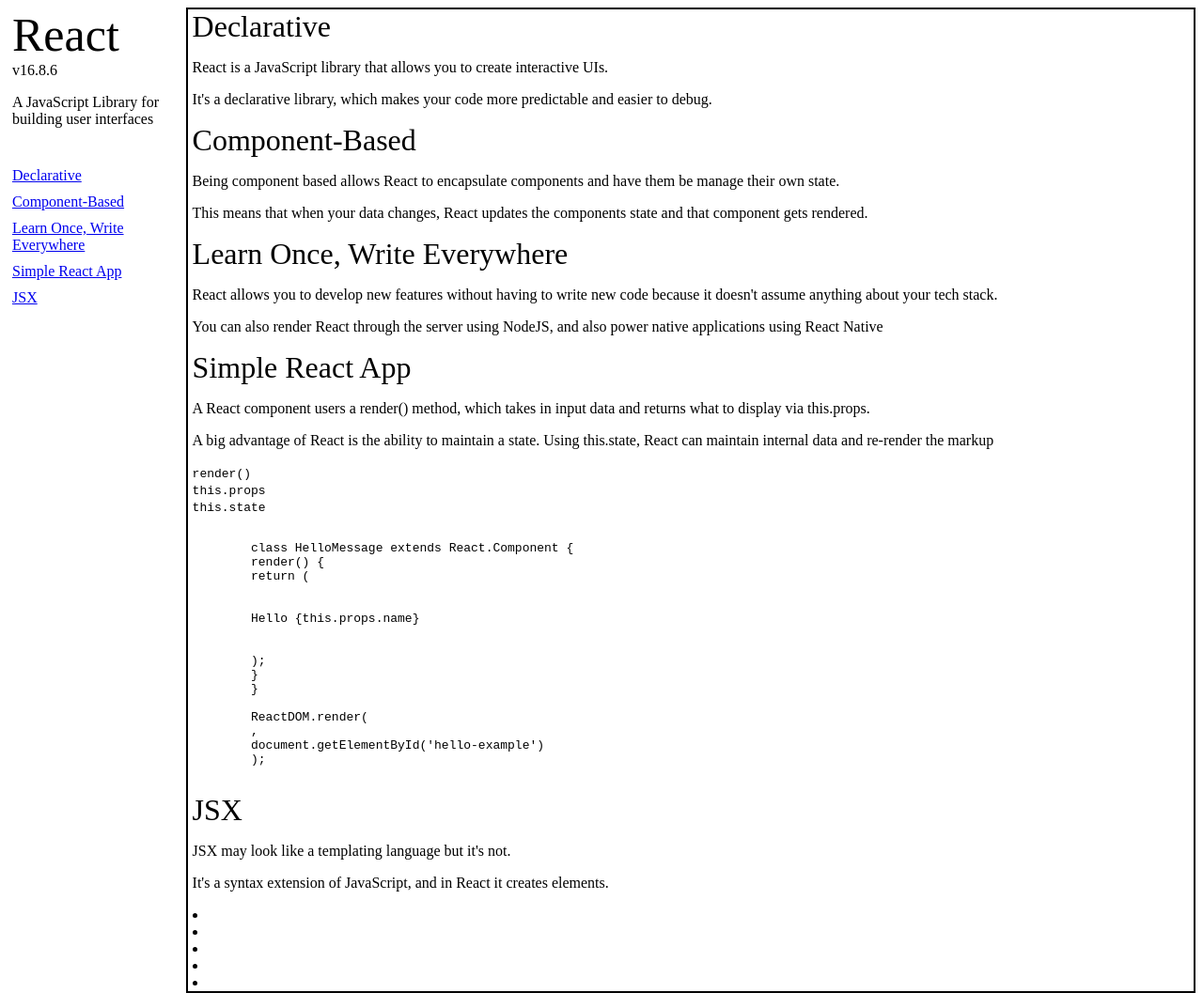
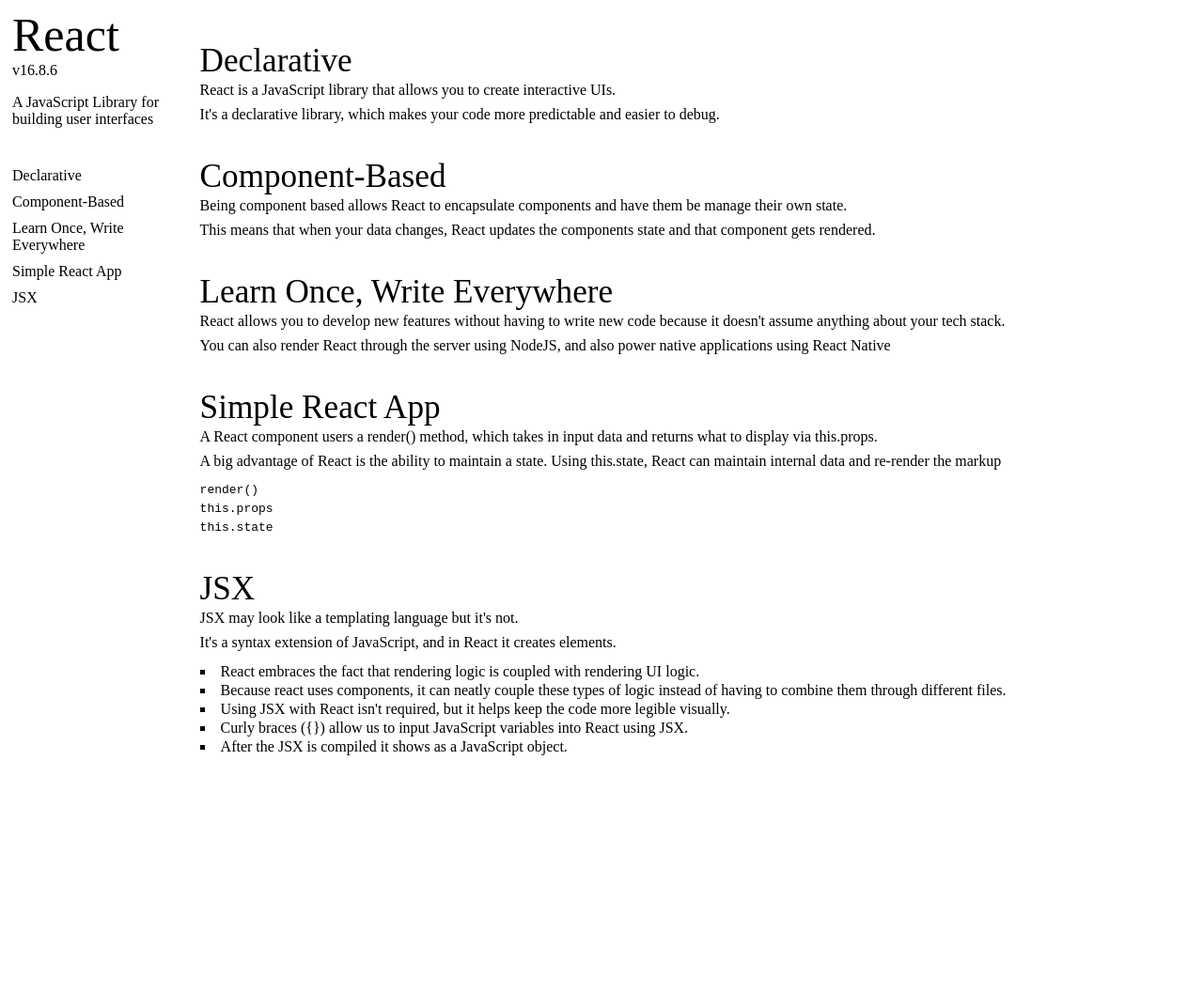
Before and after one commit to sandricoprovo/React-Page-Redesign, a plain HTML site: page index.html in a window 1280 px wide. Shown: the whole page at 94% size. After the commit the page ends 816 px from the top, so only its background shows below. Drawn offline with Linux system fonts and the light colour scheme.

Commit message:
Started to add more styling

```diff
--- a/index.html
+++ b/index.html
@@ -74,25 +74,10 @@
 						this.state, React can maintain internal data and re-render the
 						markup
 					</p>
-	<code>render()</code> <br>
-	<code>this.props</code> <br>
-	<code>this.state</code> <br>
-	<pre><code>
-	class HelloMessage extends React.Component {
-	render() {
-	return (
-	<div>
-	Hello {this.props.name}
-	</div>
-	);
-	}
-	}
-
-	ReactDOM.render(
-	<HelloMessage name="Taylor" />,
-	document.getElementById('hello-example')
-	);
-	</code></pre>
+					<code>render()</code> <br />
+					<code>this.props</code> <br />
+					<code>this.state</code> <br />
+					<code></code>
 				</section>
 
 				<section id="jsx" class="main-section">
@@ -102,11 +87,23 @@
 						It's a syntax extension of JavaScript, and in React it creates
 						elements.
 					</p>
-					<li></li>
-					<li></li>
-					<li></li>
-					<li></li>
-					<li></li>
+					<li>
+						React embraces the fact that rendering logic is coupled with
+						rendering UI logic.
+					</li>
+					<li>
+						Because react uses components, it can neatly couple these types of
+						logic instead of having to combine them through different files.
+					</li>
+					<li>
+						Using JSX with React isn't required, but it helps keep the code more
+						legible visually.
+					</li>
+					<li>
+						Curly braces ({}) allow us to input JavaScript variables into React
+						using JSX.
+					</li>
+					<li>After the JSX is compiled it shows as a JavaScript object.</li>
 					<code></code>
 					<code></code>
 				</section>
--- a/styles/styles.css
+++ b/styles/styles.css
@@ -1,5 +1,11 @@
 * {
 	box-sizing: border-box;
+}
+
+:root {
+	--react-blue: rgb(96, 218, 251);
+	--react-grey: rgb(40, 44, 52);
+	--text-colour: rgb(0, 0, 0);
 }
 
 #main-doc {
@@ -15,6 +21,10 @@
 	padding-left: 5px;
 	display: flex;
 	flex-direction: column;
+}
+
+.nav-link {
+	text-decoration: none;
 }
 
 .main-header {
@@ -37,6 +47,14 @@
 	padding: 0px;
 }
 
+a:link {
+	color: black;
+}
+
+a:visited {
+	color: var(--react-blue);
+}
+
 .nav-link {
 	display: block;
 	padding-top: 10px;
@@ -44,10 +62,28 @@
 
 #sections-main {
 	grid-area: main;
-	border: 2px solid black;
-	padding-left: 5px;
+	/* border: 2px solid black; */
+	padding: 12px 0px 0px 15px;
+}
+
+section {
+	line-height: 10px;
 }
 
 section > header {
-	font-size: 2rem;
+	font-size: 2.2rem;
+	padding: 40px 0px 5px 0px;
 }
+
+code {
+	line-height: 20px;
+}
+
+#jsx {
+	padding-top: 10px;
+}
+
+li {
+	line-height: 20px;
+	list-style: square;
+}
```
